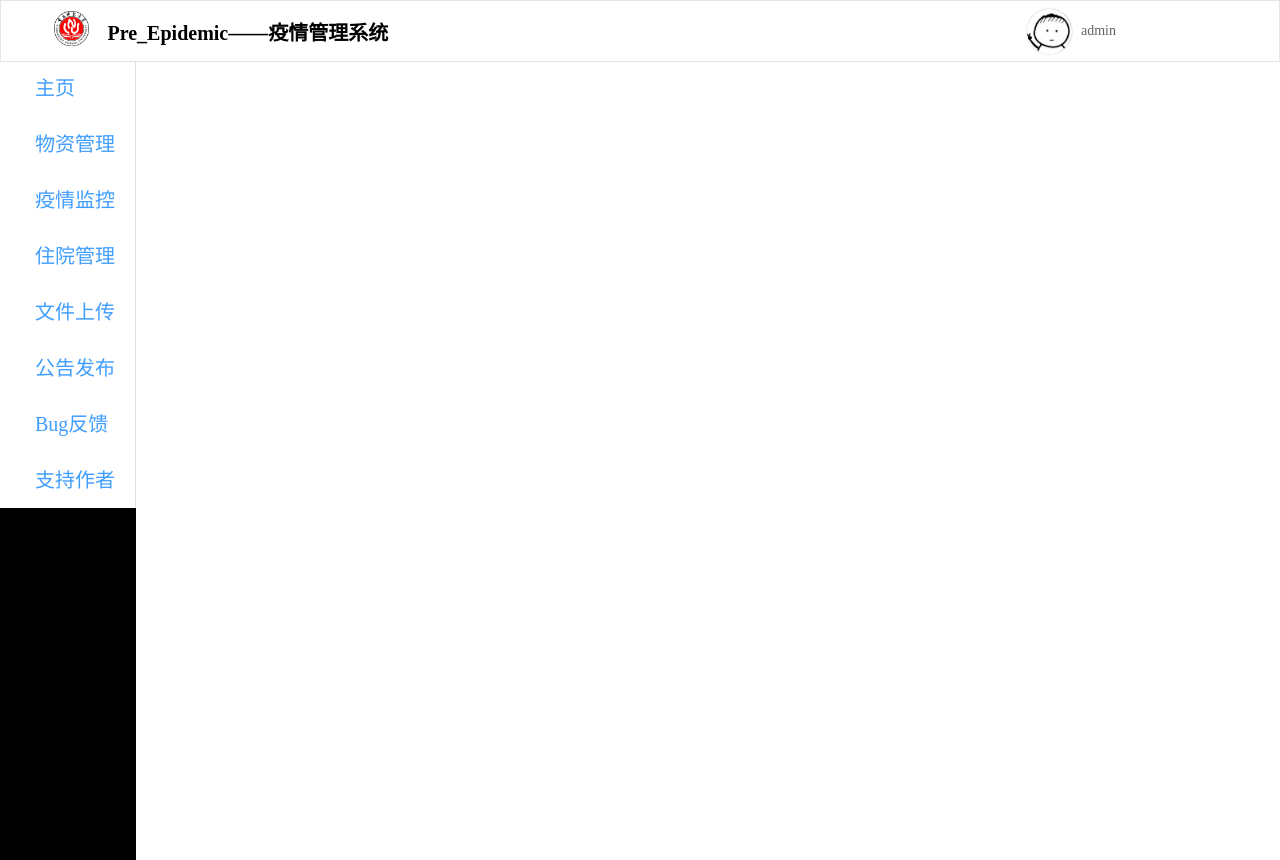
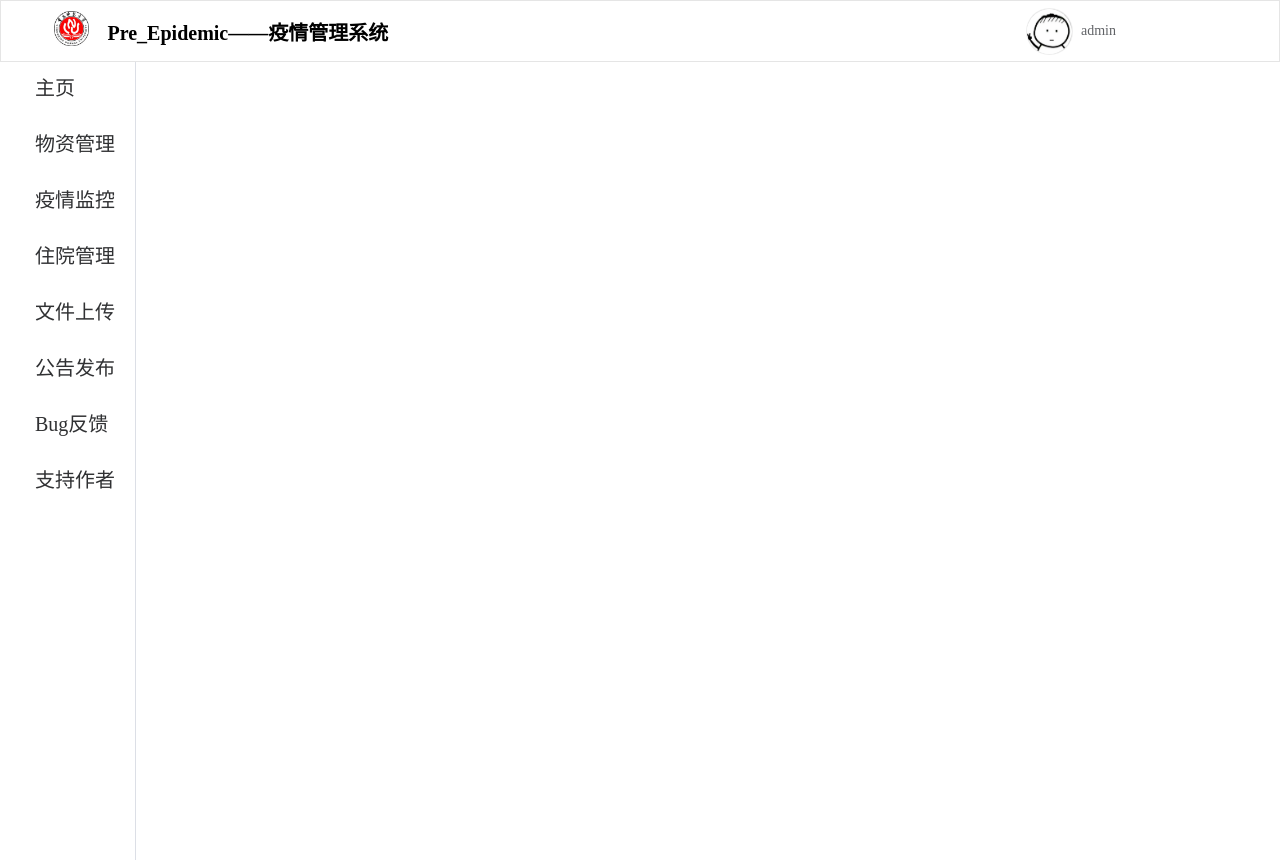
Before and after one commit to chenHX-H/Web-Pre-Epidemic, a Vue app: page / in a window 1280 px wide. Built offline with nearby package versions, Linux system fonts and the light colour scheme; a small style sheet from the web is missing.

Commit message:
已解决Sidebar收缩后，图标不显示bug

```diff
--- a/src/components/Sidebar.vue
+++ b/src/components/Sidebar.vue
@@ -1,14 +1,15 @@
 <template>
   <div class="sidebar">
 
-      <el-menu class="elmmenu" :collapse="$store.state.collapse"
-       text-color="#409EFF">
+      <el-menu class="elmenu" :collapse="$store.state.collapse"
+      >
         <el-menu-item v-for="item in sidebarArray"
         :key="item.index" index="1"
        >
+       <span :class="item.icon"></span>
             <template #title>
                 <!-- <el-tooltip :content="item.title" placement="right" > -->
-                    <span :class="item.icon"></span>
+
                     &nbsp; &nbsp;
                     <span>{{item.title}}</span>
                 <!-- </el-tooltip> -->
@@ -46,7 +47,7 @@ export default {
         /* display: block; */
         position: absolute;
         height: 100%;
-        background: #000;
+        /* background: #000; */
         /* min-width: 50px; */
         top: 0;
         left: 0;
@@ -57,8 +58,9 @@ export default {
     .sidebar>ul>li{
         font-size: 20px;
     }
-     .elmmenu:not(.elmmenu--collapse) {
+     .elmenu:not(.elmenu--collapse) {
          /* width: 100%; */
          color: black;
+         height: 100%;
   }
 </style>
```
